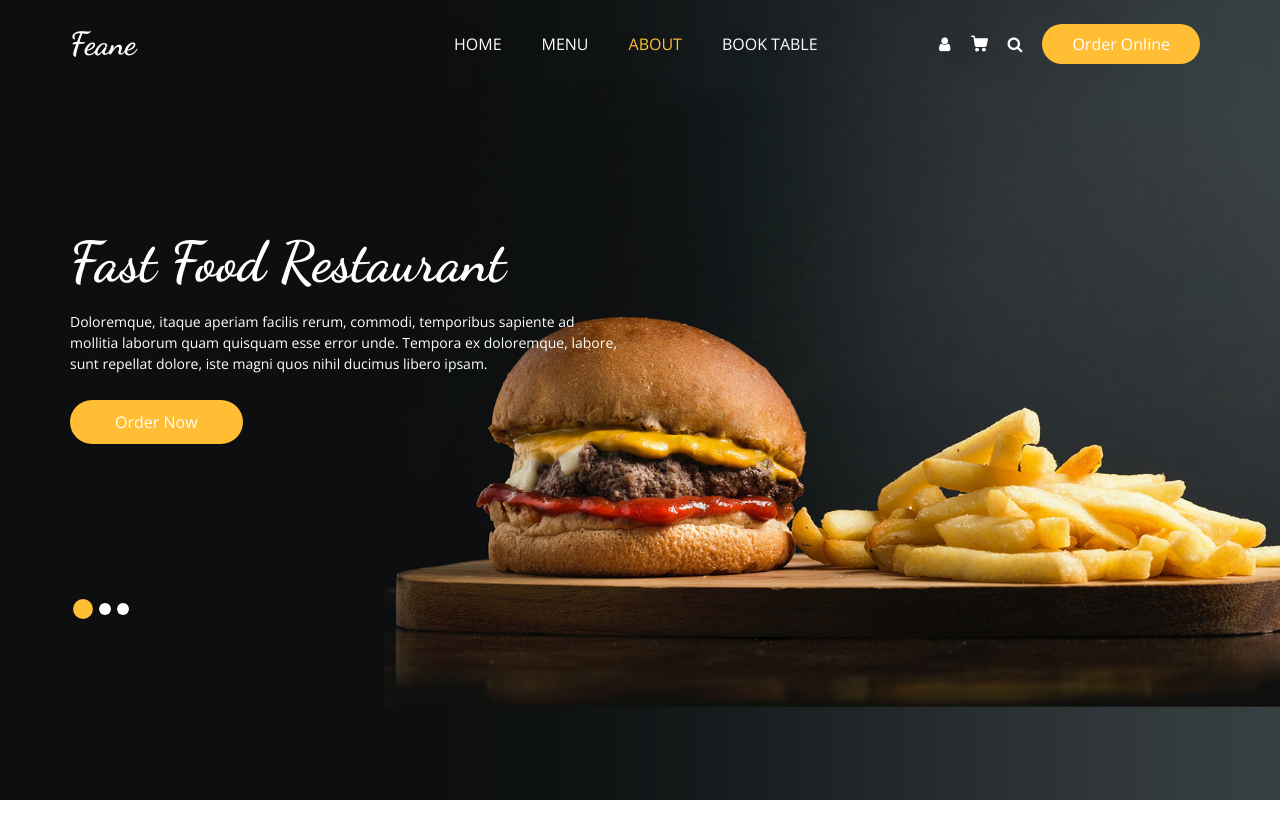
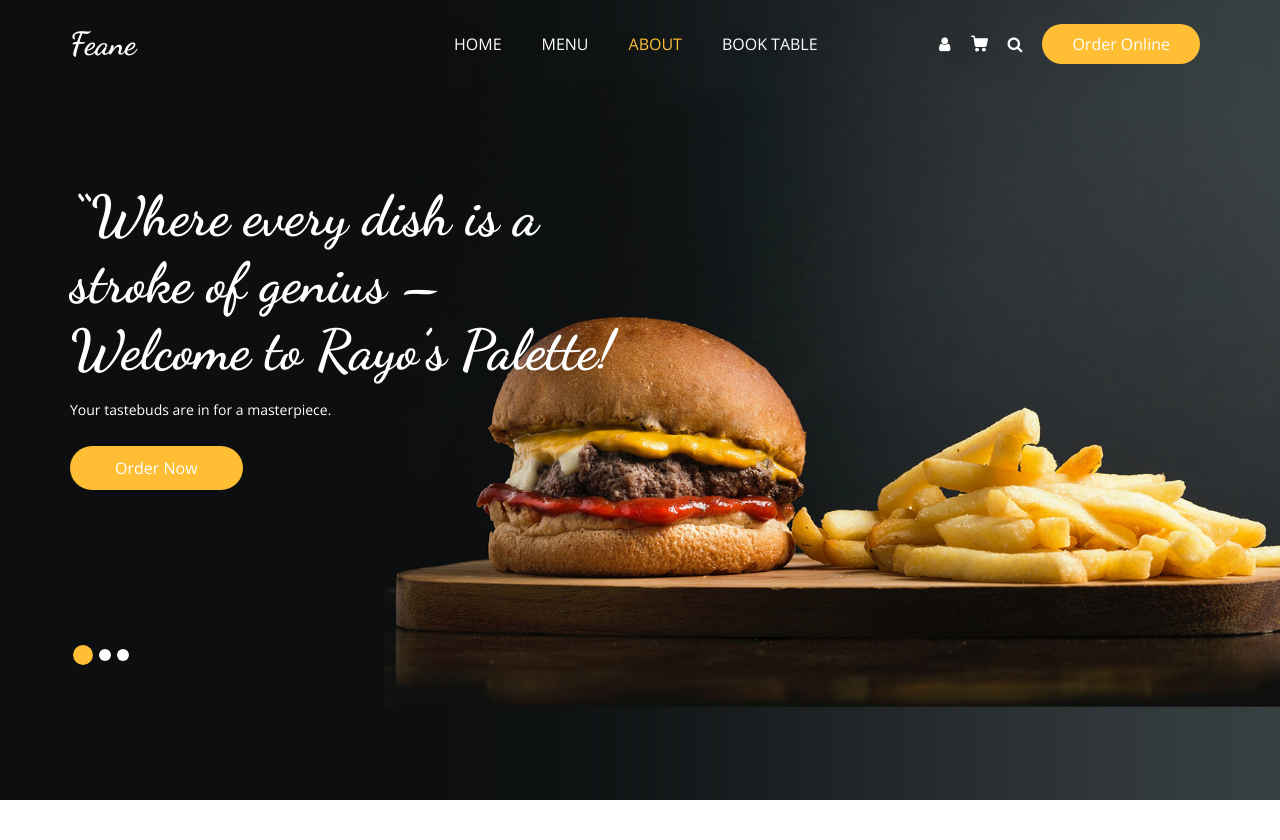
Before and after one commit to Rayo0131/Rayo-s-restaurant, a Django app: page / in a window 1280 px wide. Shown: the top 840 px of the page. Run offline with Django 5.2, Linux system fonts and the light colour scheme; some libraries are stand-ins or nearby versions.

Commit message:
Restaurant update 1

```diff
--- a/templates/index.html
+++ b/templates/index.html
@@ -150,11 +150,10 @@
                 <div class="col-md-7 col-lg-6 ">
                   <div class="detail-box">
                     <h1>
-                      Fast Food Restaurant
+                      “Where every dish is a stroke of genius – Welcome to Rayo’s Palette!
                     </h1>
                     <p>
-                      Doloremque, itaque aperiam facilis rerum, commodi, temporibus sapiente ad mollitia laborum quam quisquam esse error unde. Tempora ex doloremque, labore, sunt repellat dolore, iste magni quos nihil ducimus libero ipsam.
-                    </p>
+                     Your tastebuds are in for a masterpiece.
                     <div class="btn-box">
                       <a href="" class="btn1">
                         Order Now
@@ -171,10 +170,10 @@
                 <div class="col-md-7 col-lg-6 ">
                   <div class="detail-box">
                     <h1>
-                      Fast Food Restaurant
+                     Flavours that speak louder than words
                     </h1>
                     <p>
-                      Doloremque, itaque aperiam facilis rerum, commodi, temporibus sapiente ad mollitia laborum quam quisquam esse error unde. Tempora ex doloremque, labore, sunt repellat dolore, iste magni quos nihil ducimus libero ipsam.
+                     Fresh. Bold. Unforgettable.
                     </p>
                     <div class="btn-box">
                       <a href="" class="btn1">
@@ -192,10 +191,10 @@
                 <div class="col-md-7 col-lg-6 ">
                   <div class="detail-box">
                     <h1>
-                      Fast Food Restaurant
+                      Come hungry, leave inspired
                     </h1>
                     <p>
-                      Doloremque, itaque aperiam facilis rerum, commodi, temporibus sapiente ad mollitia laborum quam quisquam esse error unde. Tempora ex doloremque, labore, sunt repellat dolore, iste magni quos nihil ducimus libero ipsam.
+                      Reserve your table and let your palate explore.
                     </p>
                     <div class="btn-box">
                       <a href="" class="btn1">
```
